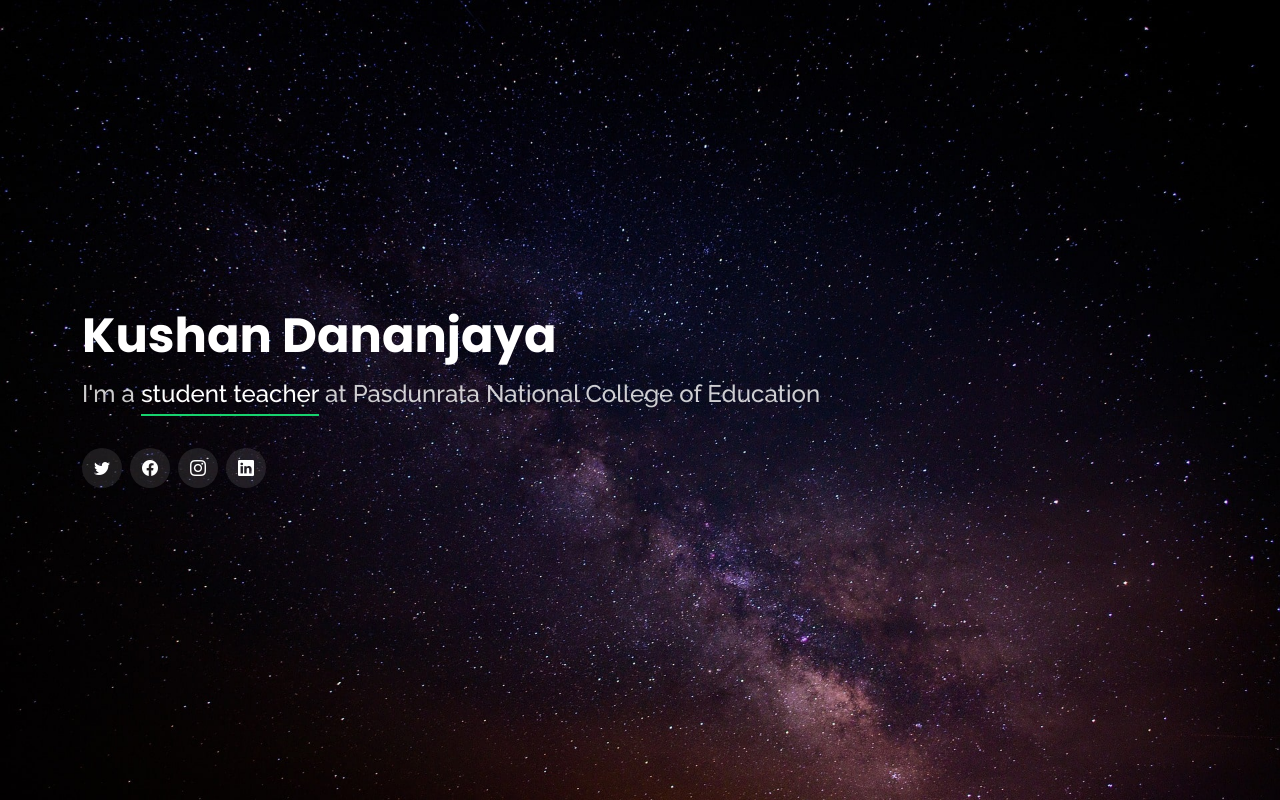
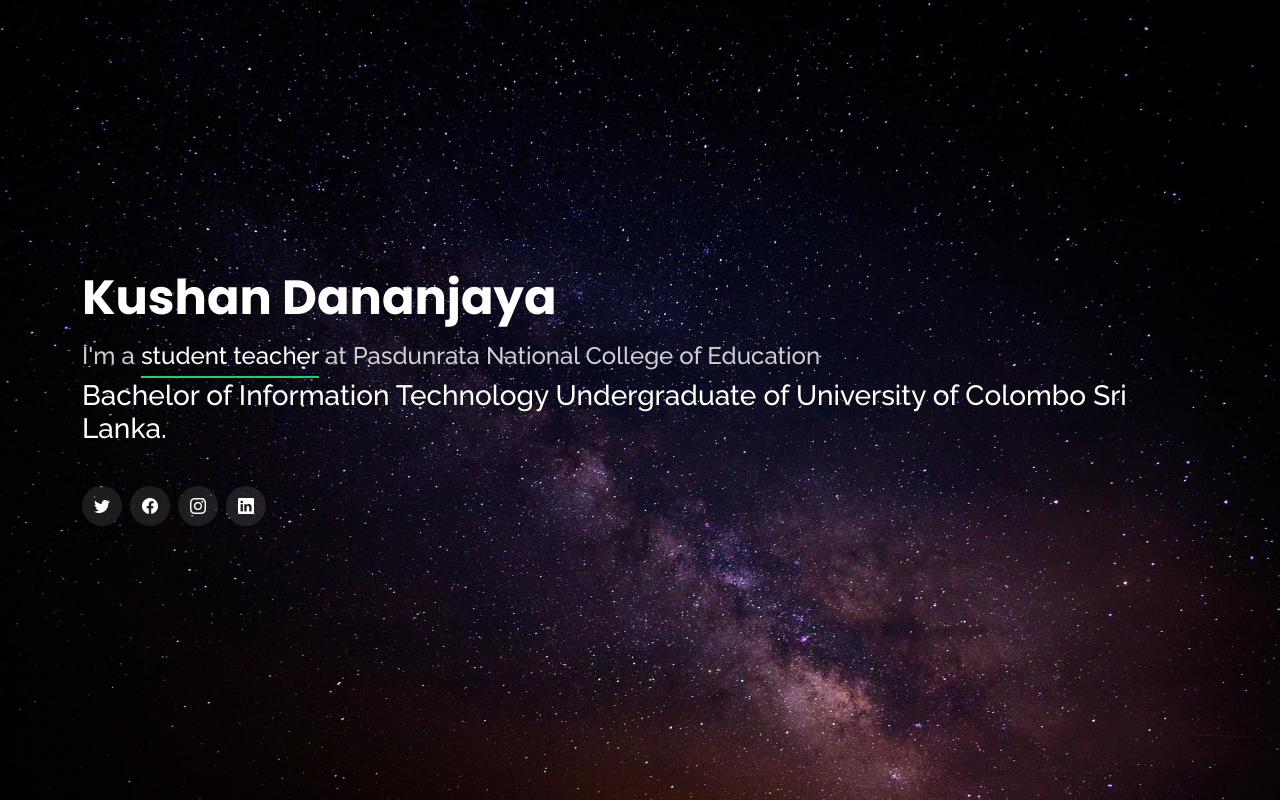
Before and after one commit to kushan-dananjay/kushan-dananjay.github.io, a plain HTML site: page index.html in a window 1280 px wide. Drawn offline with nearby package versions, Linux system fonts and the light colour scheme.

Commit message:
Update index.html

```diff
--- a/index.html
+++ b/index.html
@@ -35,6 +35,7 @@
       <!-- Uncomment below if you prefer to use an image logo -->
       <!-- <a href="index.html" class="mr-auto"><img src="assets/img/logo.png" alt="" class="img-fluid"></a>-->
       <h2>I'm a <span>student teacher</span> at Pasdunrata National College of Education</h2>
+      <h3>Bachelor of Information Technology Undergraduate of University of Colombo Sri Lanka.</h3>
 
 
 
```
